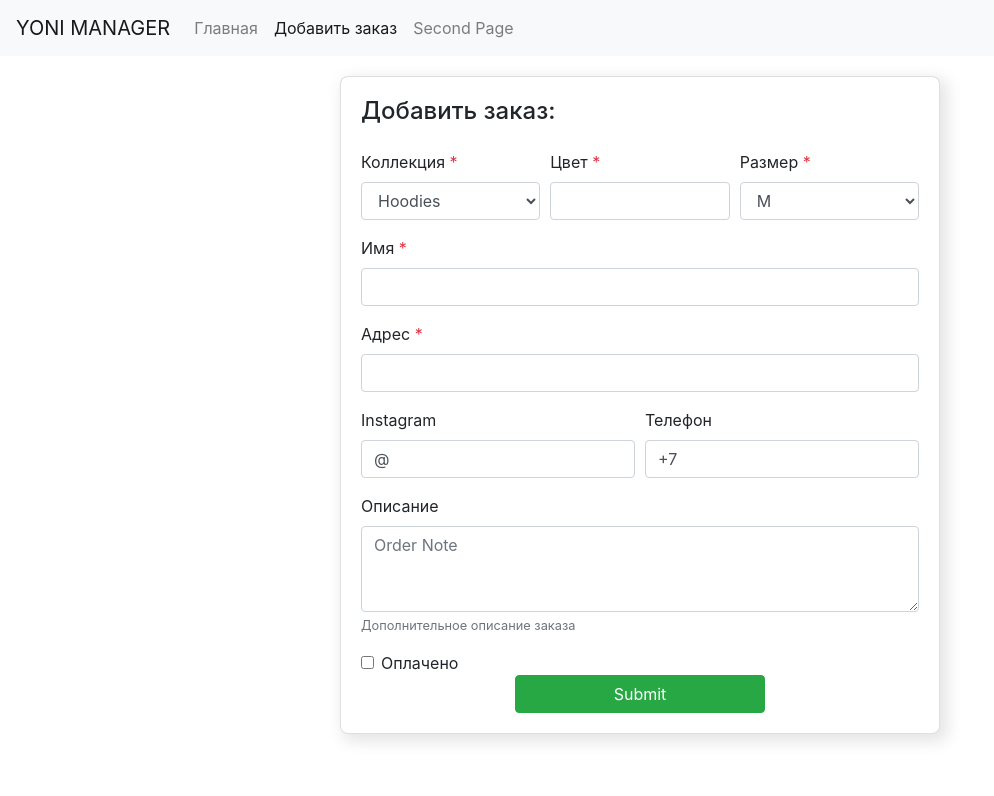
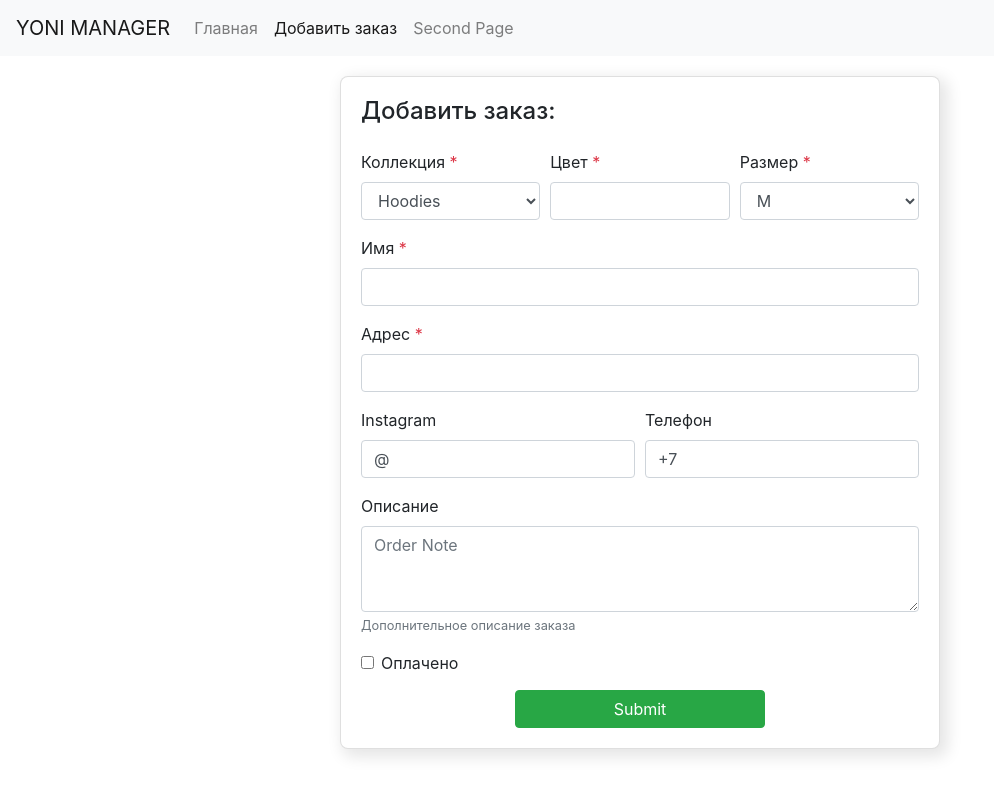
Before and after one commit to xmutaborx/YONIManager, a React (Create React App) app: page /order in a window 1280 px wide. Shown: the top 796 px of the page, without its empty margins (0-994 px from the left). Built offline with nearby package versions, Linux system fonts and the light colour scheme.

Commit message:
fix input shadow IOS

```diff
--- a/src/index.scss
+++ b/src/index.scss
@@ -1,4 +1,10 @@
 @import '~bootstrap/scss/bootstrap.scss';
+
+// GLOBAL
+
+.form-control {
+  background-clip: padding-box;
+}
 
 // ORDER
 
@@ -9,6 +15,7 @@
   border-radius: 8px;
   box-shadow: 5px 5px 15px 3px rgba(0,0,0,0.1);
   &__btn-wrap {
+    margin-top: 15px;
     display: flex;
     justify-content: center;
 
```
